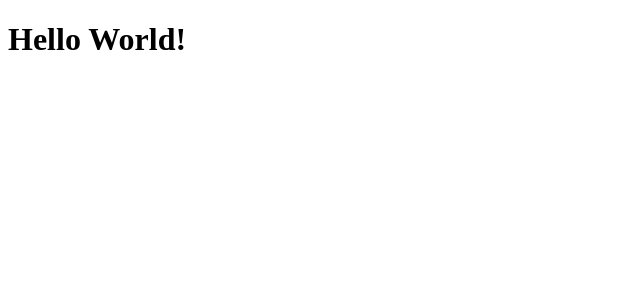
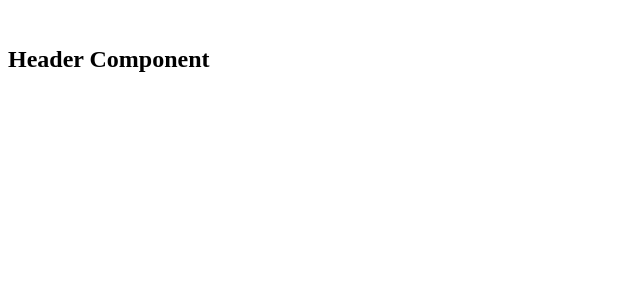
Before and after one commit to HarikaPenukonda/meme-generator, a React (Create React App) app: page / in a window 1280 px wide. Shown: the top 300 px of the page, without its empty margins (0-640 px from the left). Built offline with nearby package versions, Linux system fonts and the light colour scheme.

Commit message:
add Header component

```diff
--- a/src/App.js
+++ b/src/App.js
@@ -1,7 +1,10 @@
 import React from "react";
+import Header from "./Components/Header";
 
 export default function App(){
     return(
-        <h1>Hello World!</h1>
+        <div>
+            <Header/>
+        </div>
     )
 }
```
